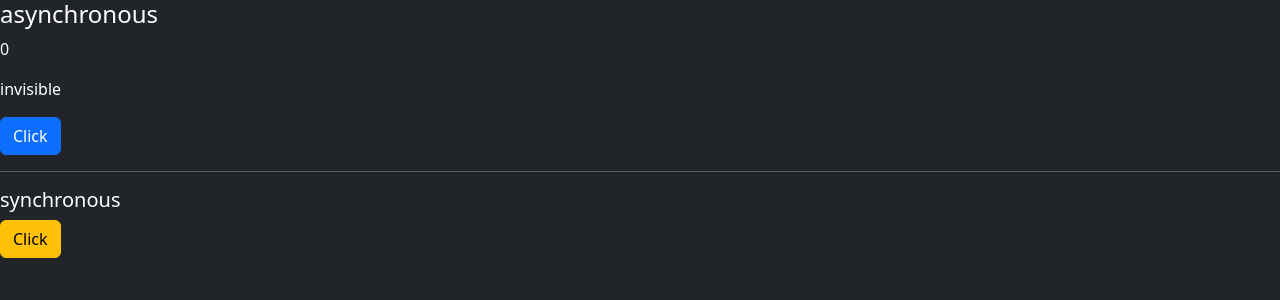
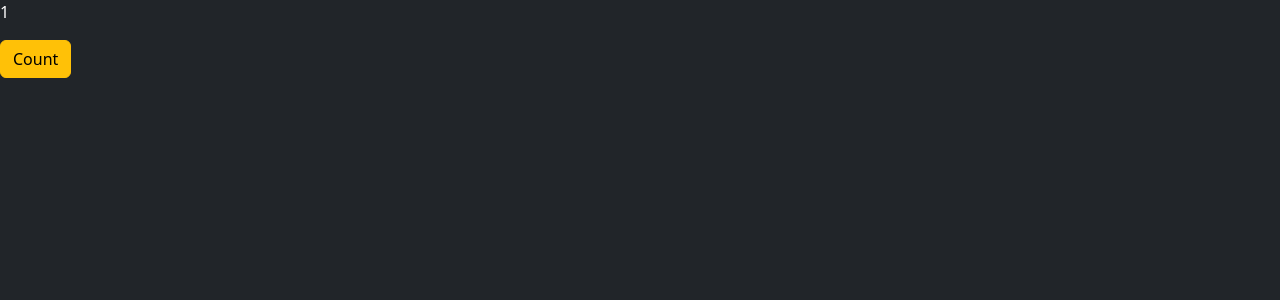
Before and after one commit to kewalkhondekar25/React-Under-The-Hood, a React (Vite) app: page / in a window 1280 px wide. Shown: the top 300 px of the page. Built offline with nearby package versions, Linux system fonts and the light colour scheme.

Commit message:
useEffect added

```diff
--- a/src/App.jsx
+++ b/src/App.jsx
@@ -43,6 +43,7 @@ import Employee from './Components/EmployeeList/Employee'
 import MealsIndex from './Components/MealsCalculator/MealsIndex'
 import State from './Components/FAQs/State_Vs_Props/State'
 import Carousal from './Components/FAQs/Carousal/Carousal'
+import UseEffect from './Components/Hooks/UseEffect'
 
 function App() {
 
@@ -72,7 +73,7 @@ function App() {
       {/* <Accordion/> */}
       {/* <Map/> */}
       {/* <Filter/> */}
-      <UseState/>
+      {/* <UseState/> */}
       {/* <Parent/> */}
       {/* <Inline/> */}
       {/* <EventHandling/> */}
@@ -90,6 +91,7 @@ function App() {
       {/* <MealsIndex/> */}
       {/* <State/> */}
       {/* <Carousal/> */}
+      <UseEffect/>
     </>
   )
 }
--- /dev/null
+++ b/src/Components/Hooks/UseEffect.jsx
@@ -0,0 +1,18 @@
+import React, { useEffect, useState } from 'react'
+
+const UseEffect = () => {
+
+    const [count, setCount] = useState(1);
+
+    useEffect(() => {
+        console.log('mounted');
+    }, [count])
+  return (
+    <div className='bg-dark text-white vh-100'>
+        <p>{count}</p>
+        <button className='btn btn-warning' onClick={() => setCount(count + 1)}>Count</button>
+    </div>
+  )
+}
+
+export default UseEffect
```
